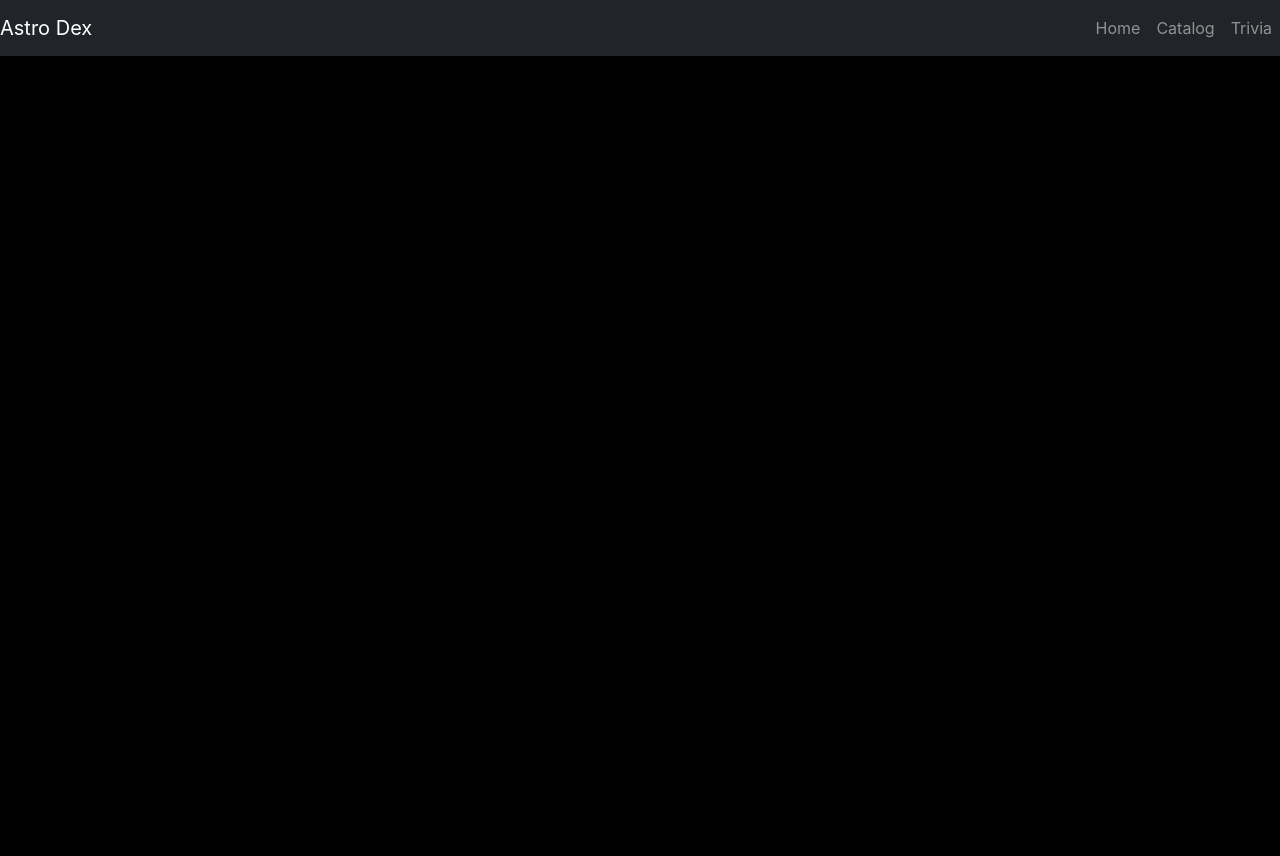
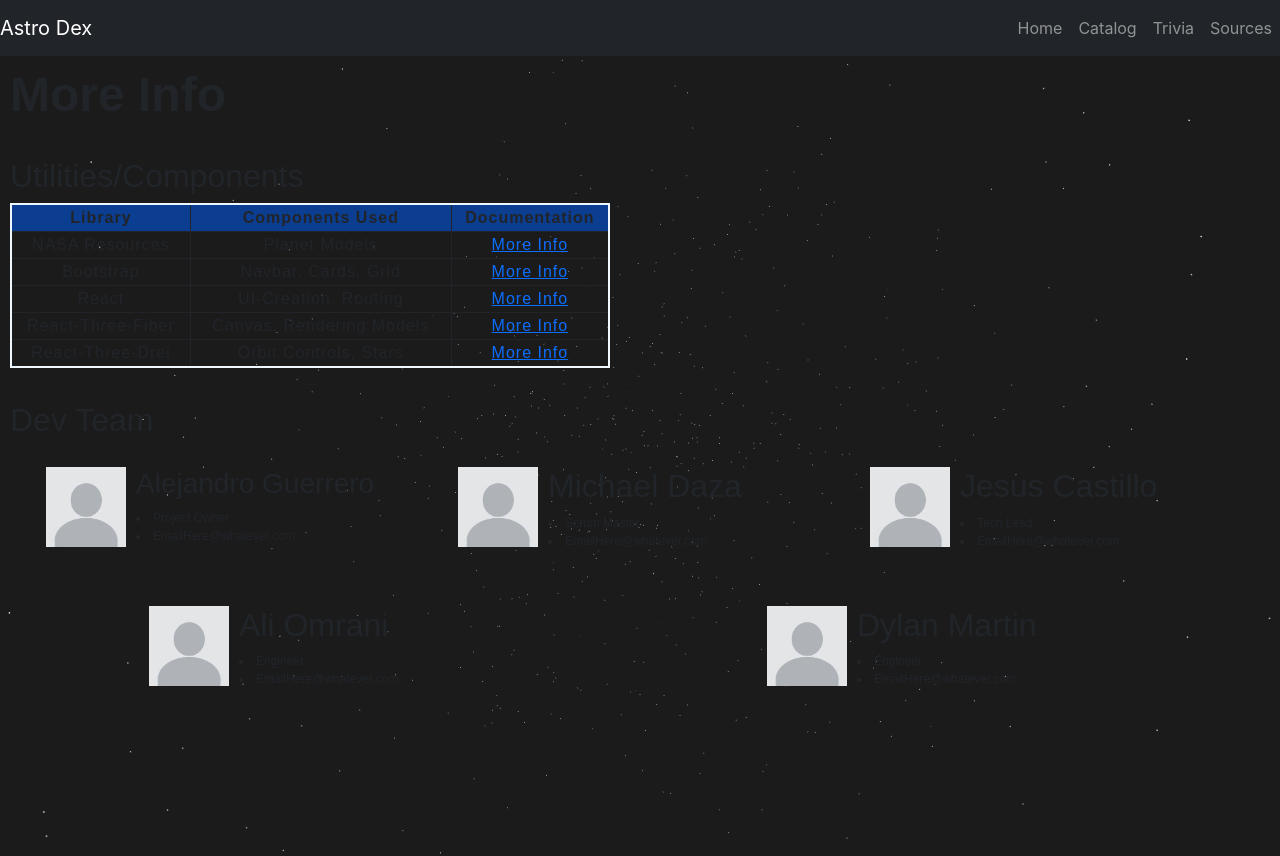
Before and after one commit to Michael-Scrumlord/Astro-Dex, a React (Create React App) app: page /Sources in a window 1280 px wide. Before the commit the page ends 800 px from the top, so only its background shows below. Built offline with nearby package versions, Linux system fonts and the light colour scheme; the HTML template or start-up script is replaced by a standard one.

Commit message:
Adding link to the Sources page on the nav bar

```diff
--- a/src/App.js
+++ b/src/App.js
@@ -4,6 +4,7 @@ import { Route, Routes } from 'react-router-dom';
 import Catalog from './components/Catalog';
 import HomeView from './components/HomeView';
 import Nav from './components/Nav';
+import Sources from './components/Sources';
 
 
 function App() {
@@ -13,6 +14,7 @@ function App() {
       <Routes>
         <Route path="/" element={<HomeView/>} />
         <Route path="/Catalog" element={<Catalog/>} />
+        <Route path="/Sources" element={<Sources/>} />
       </Routes>
 
     </div>
--- a/src/components/Nav.jsx
+++ b/src/components/Nav.jsx
@@ -14,6 +14,7 @@ export default function Nav() {
                 <a className="nav-item nav-link" href="/"><Link to="/"/>Home</a>
                 <a className="nav-item nav-link" href="/Catalog"><Link to="/Catalog"/>Catalog</a>
                 <a className="nav-item nav-link" href="#">Trivia</a>
+                <a className="nav-item nav-link" href="/Sources"><Link to="/Sources"/>Sources</a>
                 </div>
             </div>
         </nav>
--- a/src/components/Sources.jsx
+++ b/src/components/Sources.jsx
@@ -1,7 +1,7 @@
 import { Canvas } from "@react-three/fiber";
 import React from "react";
 import "../App.css";
-import "./CSS/sources.css";
+import "./sources.css";
 import Stars from "./Stars";
 
 export default function Sources() {
@@ -100,7 +100,7 @@ export default function Sources() {
 							src={require("./assets/Stock-Profile.jpeg")}
 							alt="default-pfp"
 						/>
-						<h2>Micheal Daza</h2>
+						<h2>Michael Daza</h2>
 						<ul>
 							<li>Scrum Master</li>
 							<li>EmailHere@whatever.com</li>
--- a/src/components/Stars.jsx
+++ b/src/components/Stars.jsx
@@ -19,7 +19,7 @@ export default function Stars(props) {
     return (
         <group rotation={[0, 0, Math.PI / 4]}>
             <Points ref={ref} positions={sphere} stride={3} frustumCulled={false} {...props}>
-                <PointMaterial transparent color="white" size={0.05} sizeAttenuation={true} depthWrite={false} />
+                <PointMaterial transparent color="white" size={0.1} sizeAttenuation={true} depthWrite={false} />
             </Points>
         </group>
     )
```
